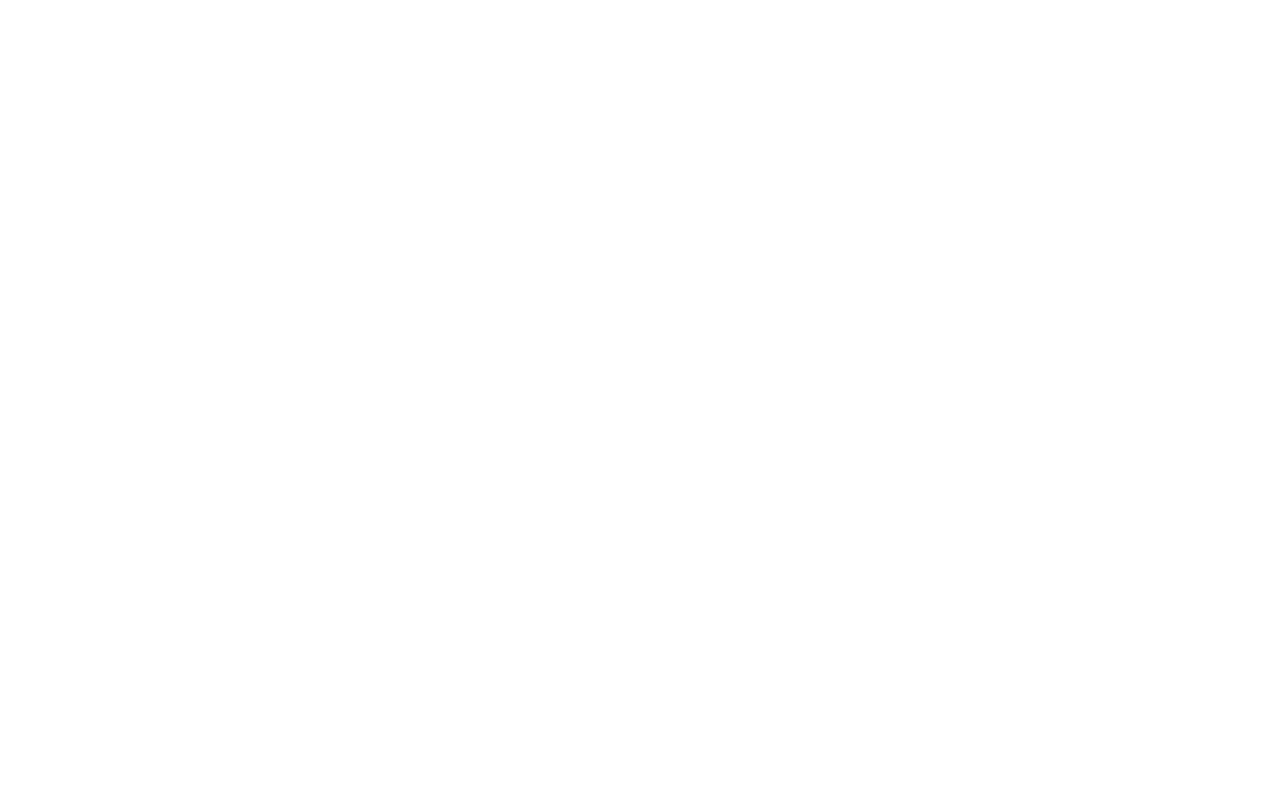
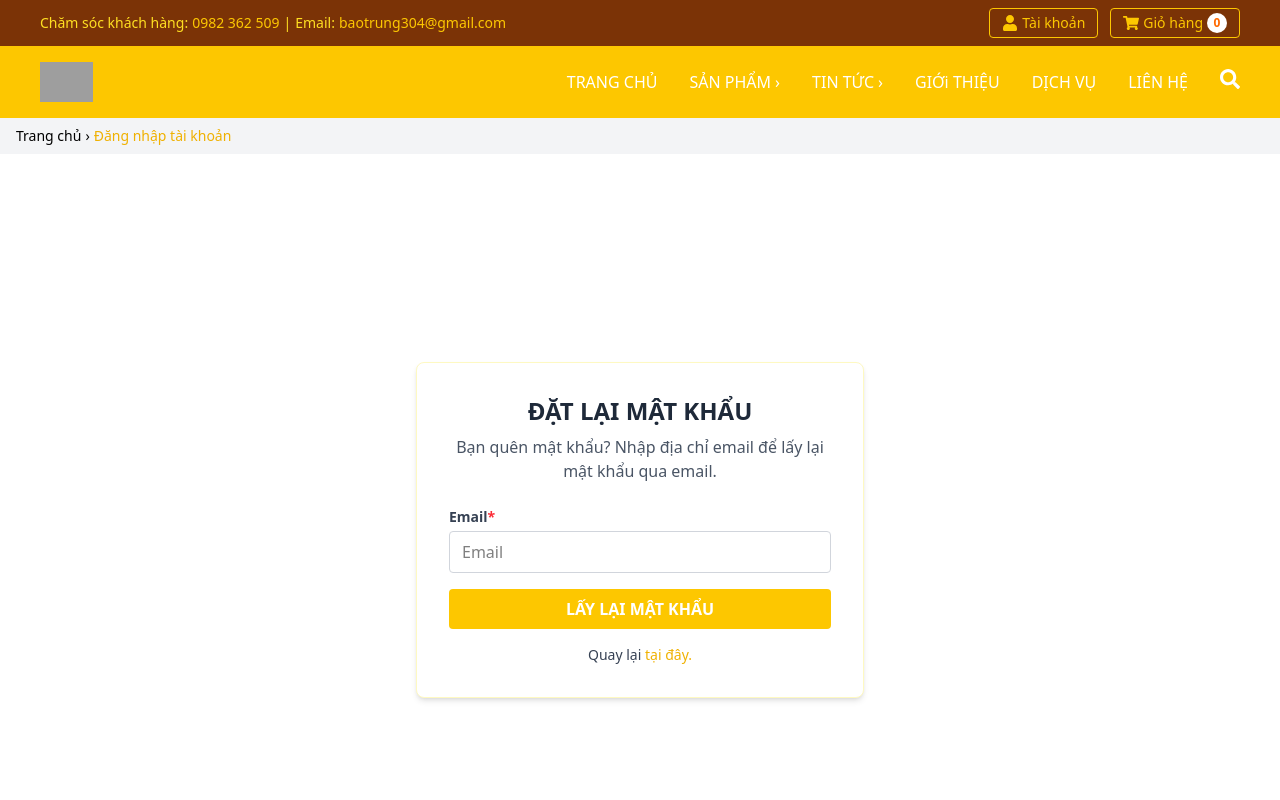
Before and after one commit to tinph010803/AntSpa, a React (Vite) app: page /forgot-password in a window 1280 px wide. Before the commit this address had no page. Shown: the top 800 px of the page. Built offline with nearby package versions, Linux system fonts and the light colour scheme; grey boxes are pictures that could not be loaded.

Commit message:
add CSS & fix hover button

```diff
--- a/src/App.tsx
+++ b/src/App.tsx
@@ -15,6 +15,7 @@
 import ProductDetail from "./pages/ProductDetail";
 import ShoppingCart from "./pages/ShoppingCart";
 import CheckoutPage from "./pages/CheckoutPage";
+import ForgotPassword from "./pages/ForgotPassword";
 function App() {
   return (
     <Routes>
@@ -34,6 +35,7 @@
         <Route path="/product/:id" element={<ProductDetail />} />
         <Route path="/cart" element={<ShoppingCart />} />
         <Route path="/checkout" element={<CheckoutPage />} />
+        <Route path="/forgot-password" element={<ForgotPassword />} />
 
 
       </Route>
--- a/src/components/Advise.tsx
+++ b/src/components/Advise.tsx
@@ -107,38 +107,39 @@
 
         {/* Partner Logos */}
         <div className="border-gray-200 pt-10">
-          <div className="flex flex-wrap justify-center items-center gap-8 opacity-60">
+          <div className="grid grid-cols-2 sm:grid-cols-3 md:grid-cols-4 lg:grid-cols-5 gap-8 items-center justify-items-center opacity-60 py-8">
             {partners.map((partner, index) => (
               <img
                 key={index}
                 src={partner.logo || "/placeholder.svg"}
                 alt={partner.name}
-                className="h-10 max-w-[120px] object-contain grayscale hover:grayscale-0 transition"
+                className="h-20 max-w-[180px] object-contain grayscale hover:grayscale-0 transition"
               />
             ))}
           </div>
         </div>
+
       </div>
 
       {/* Floating Buttons */}
       <div className="fixed left-6 bottom-20 z-50 flex flex-col gap-3">
-        <button className="bg-yellow-400 text-white p-3 rounded-full shadow hover:bg-yellow-500">
+        <button className="bg-yellow-400 text-white p-3 rounded-full shadow hover:bg-yellow-500 cursor-pointer">
           <FaBell />
         </button>
-        <button className="bg-yellow-400 text-white p-3 rounded-full shadow hover:bg-yellow-500">
+        <button className="bg-yellow-400 text-white p-3 rounded-full shadow hover:bg-yellow-500 cursor-pointer">
           <FaPhone />
         </button>
       </div>
 
       <div className="fixed bottom-6 right-20 z-50">
-        <button className="bg-blue-500 hover:bg-blue-600 text-white px-4 py-2 rounded-full shadow flex items-center gap-2">
+        <button className="bg-blue-500 hover:bg-blue-600 text-white px-4 py-2 rounded-full shadow flex items-center gap-2 cursor-pointer">
           <FaComments />
           <span className="text-sm">Chat</span>
         </button>
       </div>
 
       <div className="fixed bottom-6 right-6 z-50">
-        <button onClick={scrollToTop} className="bg-yellow-400 hover:bg-yellow-500 text-white p-3 rounded-full shadow">
+        <button onClick={scrollToTop} className="bg-yellow-400 hover:bg-yellow-500 text-white p-3 rounded-full shadow cursor-pointer">
           <FaArrowUp />
         </button>
       </div>
--- a/src/components/Header.tsx
+++ b/src/components/Header.tsx
@@ -2,10 +2,10 @@
 import { FaUser, FaShoppingCart, FaSearch } from "react-icons/fa"
 import { Link } from "react-router-dom"
 import { useState } from "react"
-
+import { useCart } from "../context/CartContext"
 const Header = () => {
   const [showSearch, setShowSearch] = useState(false)
-
+  const { cartCount } = useCart()
   return (
     <header className="w-full">
       {/* Top Bar */}
@@ -24,7 +24,7 @@
           <div className="flex items-center gap-2 sm:gap-3 text-xs sm:text-sm">
             {/* Account Dropdown */}
             <div className="relative group">
-              <button className="flex items-center gap-1 border border-yellow-400 text-yellow-400 hover:bg-yellow-500 hover:text-white px-3 py-1 rounded font-medium transition-colors text-xs sm:text-sm">
+              <button className="flex items-center gap-1 border border-yellow-400 text-yellow-400 hover:bg-yellow-500 hover:text-white px-3 py-1 rounded font-medium transition-colors text-xs sm:text-sm cursor-pointer">
                 <FaUser className="w-4 h-4" />
                 <span className="hidden sm:inline">Tài khoản</span>
               </button>
@@ -37,11 +37,13 @@
             {/* Cart */}
             <Link
               to="/cart"
-              className="flex items-center gap-1 bg-orange-500 hover:bg-orange-600 text-white px-2 sm:px-3 py-1 rounded font-medium transition-colors"
+              className="flex items-center gap-1 border border-yellow-400 text-yellow-400 hover:bg-yellow-500 hover:text-white px-3 py-1 rounded font-medium transition-colors text-xs sm:text-sm cursor-pointer"
             >
               <FaShoppingCart className="w-4 h-4" />
               <span>Giỏ hàng</span>
-              <span className="bg-white text-orange-500 rounded-full px-1.5 py-0.5 text-xs font-bold min-w-[20px] text-center">0</span>
+              <span className="bg-white text-orange-500 rounded-full px-1.5 py-0.5 text-xs font-bold min-w-[20px] text-center">
+                {cartCount}
+              </span>
             </Link>
 
           </div>
--- a/src/components/Product.tsx
+++ b/src/components/Product.tsx
@@ -1,6 +1,6 @@
 import { useState } from "react"
 import { useNavigate } from "react-router-dom"
-
+import { useCart } from "../context/CartContext"
 type ProductType = {
   id: number
   name: string
@@ -16,6 +16,7 @@
   const [showModal, setShowModal] = useState(false)
   const [selectedProduct, setSelectedProduct] = useState<ProductType | null>(null)
   const [quantity, setQuantity] = useState(1)
+ const { addToCart } = useCart()
 
   const categories = ["MỸ PHẨM THIÊN NHIÊN", "TRỊ LIỆU DA MẶT", "TẮM TRẮNG TOÀN THÂN", "GIẢM CÂN & GIẢM BÉO"]
 
@@ -120,6 +121,7 @@
                   e.stopPropagation()
                   setSelectedProduct(product)
                   setQuantity(1)
+                  addToCart(1)
                   setShowModal(true)
                 }}
               >
--- /dev/null
+++ b/src/context/CartContext.tsx
@@ -0,0 +1,29 @@
+import { createContext, useContext, useState } from "react"
+import type { ReactNode } from "react"
+
+interface CartContextType {
+  cartCount: number
+  addToCart: (quantity?: number) => void
+}
+
+const CartContext = createContext<CartContextType | undefined>(undefined)
+
+export const useCart = () => {
+  const context = useContext(CartContext)
+  if (!context) throw new Error("useCart must be used within CartProvider")
+  return context
+}
+
+export const CartProvider = ({ children }: { children: ReactNode }) => {
+  const [cartCount, setCartCount] = useState(0)
+
+  const addToCart = (quantity: number = 1) => {
+    setCartCount((prev) => prev + quantity)
+  }
+
+  return (
+    <CartContext.Provider value={{ cartCount, addToCart }}>
+      {children}
+    </CartContext.Provider>
+  )
+}
--- a/src/main.tsx
+++ b/src/main.tsx
@@ -3,14 +3,15 @@
 import { BrowserRouter } from 'react-router-dom';
 import './index.css';
 import App from './App';
+import { CartProvider } from "./context/CartContext"
 
 
 createRoot(document.getElementById('root')!).render(
   <StrictMode>
     <BrowserRouter>
-
-          <App />
-
+      <CartProvider>
+        <App />
+      </CartProvider>
     </BrowserRouter>
   </StrictMode>,
 );
--- a/src/pages/Contact.tsx
+++ b/src/pages/Contact.tsx
@@ -78,14 +78,15 @@
       <div className="w-full mt-10">
      <iframe
   title="Google Maps"
-          src="https://www.google.com/maps/embed?pb=!1m18!1m12!1m3!1d3919.417199388901!2d106.6494714748417!3d10.77875975917147!2m3!1f0!2f0!3f0!3m2!1i1024!2i768!4f13.1!3m3!1m2!1s0x31752ee72d38b369%3A0x7d01b9ddc1ff9179!2zMTc1IMSQ4buTLCBMw70gVGjGsMahbmcsIFTDom4gQsOsbmgsIEjDoCBO4buZaCBDaMOtIE1pbmggNzAwMDA!5e0!3m2!1svi!2s!4v1721097344019!5m2!1svi!2s"
+  src="https://www.google.com/maps/embed?pb=!1m14!1m8!1m3!1d15676.83818873195!2d106.653887!3d10.775658!3m2!1i1024!2i768!4f13.1!3m3!1m2!1s0x31752ee72d38b369%3A0x7d01b9ddc1ff9179!2zNzAgTMO9IEdpYSwgUGjGsOG7nW5nIDE1LCBRdeG6rW4gMTEsIEjDoCBDaMOtbmgsIFZpZXRuYW0!5e0!3m2!1svi!2s!4v1721455120729!5m2!1svi!2s"
   width="100%"
   height="450"
   style={{ border: 0 }}
   allowFullScreen
   loading="lazy"
   referrerPolicy="no-referrer-when-downgrade"
-        ></iframe>
+/>
+
       </div>
     </div>
   );
--- /dev/null
+++ b/src/pages/ForgotPassword.tsx
@@ -0,0 +1,59 @@
+import { Link } from 'react-router-dom'
+
+const ForgotPassword = () => {
+  return (
+    <div className="bg-white min-h-screen">
+      {/* Breadcrumb – full width */}
+      <div className="w-full bg-gray-100 py-2 px-4">
+        <div className="max-w-7xl mx-auto text-sm text-yellow-500">
+          <Link to="/" className="hover:underline text-black">Trang chủ</Link>
+          <span className="mx-1 text-black">›</span>
+          <span className="text-yellow-500">Đăng nhập tài khoản</span>
+        </div>
+      </div>
+
+      {/* Content Form */}
+      <div className="flex items-center justify-center px-4 py-10 min-h-[calc(100vh-48px)]">
+
+        <div className="bg-white w-full max-w-md rounded-lg shadow-md border border-yellow-100 p-8 relative">
+          <h1 className="text-center text-2xl font-bold text-gray-800 mb-2">ĐẶT LẠI MẬT KHẨU</h1>
+          <p className="text-center text-gray-600 mb-6">Bạn quên mật khẩu? Nhập địa chỉ email để lấy lại mật khẩu qua email.</p>
+
+          {/* Forgot Password Form */}
+          <form className="space-y-4">
+            <div>
+              <label className="block text-sm font-semibold text-gray-700 mb-1">
+                Email<span className="text-red-500">*</span>
+              </label>
+              <input
+                type="email"
+                placeholder="Email"
+                className="w-full border border-gray-300 rounded px-3 py-2 focus:outline-yellow-400"
+                required
+              />
+            </div>
+
+            <button
+              type="submit"
+              className="w-full bg-yellow-400 hover:bg-yellow-500 text-white font-semibold py-2 px-6 rounded"
+            >
+              LẤY LẠI MẬT KHẨU
+            </button>
+          </form>
+
+          {/* Footer Links */}
+          <div className="mt-4 text-sm text-gray-700 text-center">
+            <p>
+              Quay lại{' '}
+              <Link to="/login" className="text-yellow-500 hover:underline font-medium">
+                tại đây.
+              </Link>
+            </p>
+          </div>
+        </div>
+      </div>
+    </div>
+  )
+}
+
+export default ForgotPassword
```
Lines whose indentation alone changed are shown as unchanged.
